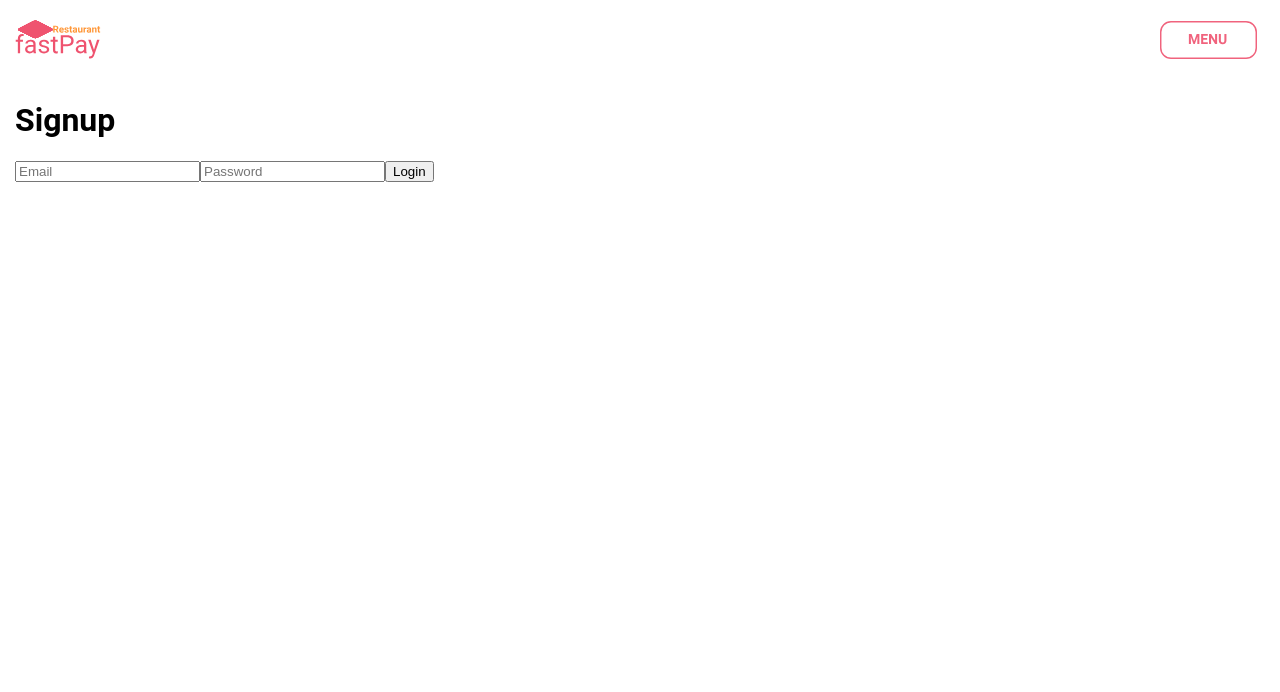
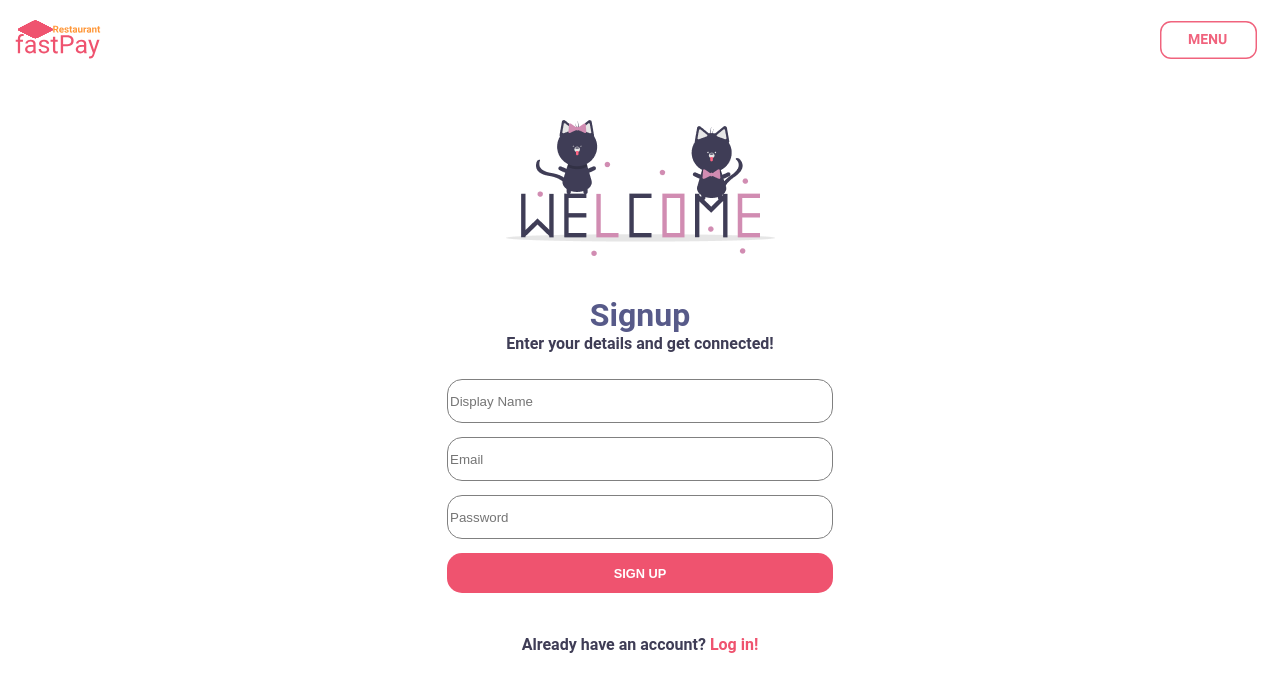
Before and after one commit to CarlosZiegler/RestFastPay-Frontend, a React (Create React App) app: page /signup in a window 1280 px wide. Shown: the top 692 px of the page. Built offline with nearby package versions, Linux system fonts and the light colour scheme.

Commit message:
add feature/style-signup

```diff
--- a/src/index.css
+++ b/src/index.css
@@ -17,6 +17,15 @@ code {
   width: 100%;
   max-width: 1250px;
   margin:0 auto;
+}
+
+.content {
+  width: 90vw;
+  margin: auto;
+  display:flex;
+  flex-direction:column;
+  justify-content: flex-end;
+  align-items: center;
 }
 
 .btn-orange{
@@ -51,6 +60,17 @@ code {
   font-size: 0.8rem;
 }
 
+.btn-coral{
+  color:white;
+  background: #EF536F;
+  border: none;
+  border-radius: 10px;
+  padding: 5px 10px;
+  font-weight: bold;
+  text-transform: uppercase;
+  font-size: 0.8rem;
+}
+
 .text-coral {
   color: #EF536F;
   font-weight: bold;
@@ -65,3 +85,11 @@ code {
   color: #575A89;
   font-weight: bold;
 }
+
+.no-margin {
+  margin: 0;
+}
+
+.img-big {
+  margin: 40px;
+}
--- a/src/pages/Login/style.css
+++ b/src/pages/Login/style.css
@@ -1,20 +1,3 @@
-.content {
-    width: 90vw;
-    margin: auto;
-    display:flex;
-    flex-direction:column;
-    justify-content: flex-start;
-    align-items: center;
-}
-
-.no-margin {
-    margin: 0;
-}
-
-.img-big {
-    margin: 40px;
-}
-
 .login-form input {
     height: 40px;
     margin: 7px;
--- a/src/pages/Signup/index.js
+++ b/src/pages/Signup/index.js
@@ -2,25 +2,27 @@ import React, { useState, useEffect } from 'react';
 import { Link, useHistory } from 'react-router-dom';
 import Navbar from '../../components/Navbar'
 import api from "../../services/api";
+import signupImg from "../../assets/welcome-signup-graphics.png"
 
 import './style.css'
 
 export default function Signup() {
     const history = useHistory()
+    const [displayName, setName] = useState('')
     const [email, setEmail] = useState('')
     const [password, setPassword] = useState('')
     const [error, setError] = useState(null)
 
 
-    const handleLogin = async () => {
+    const handleSignup = async () => {
         try {
             const { data } = await api.post("/signup", {
-                email, password
+                displayName, email, password
             });
             if (data?.hasOwnProperty('error')) {
                 return setError(data.error)
             }
-            history.push('/login')
+            history.push('/main')
         } catch (error) {
             console.log(error)
         }
@@ -28,14 +30,20 @@ export default function Signup() {
 
     return (<>
         <Navbar />
-        <div className="container">
-            <h1>Signup</h1>
+        <div className="content">
+        <img className="img-big" src={signupImg} alt="signup"/>
+            <h1 className="no-margin text-navy">Signup</h1>
+            <p className="no-margin text-gray">Enter your details and get connected!</p>
+            <br/>
             <form className="signup-form">
+                <input type="text" className="" placeholder="Display Name" required onChange={(e) => setName(e.target.value)} />
                 <input type="text" className="" placeholder="Email" required onChange={(e) => setEmail(e.target.value)} />
                 <input type="password" className="" placeholder="Password" required onChange={(e) => setPassword(e.target.value)} />
-                <button type="button" onClick={() => handleLogin()}>Login</button>
+                <button className="btn-coral" type="button" onClick={() => handleSignup()}>Sign Up</button>
             </form>
             {error && <span>{error?.message}</span>}
+            <br/>
+        <p className="text-gray">Already have an account? <a className="text-coral" href="/login">Log in!</a></p>
         </div>
     </>);
 }
--- a/src/pages/Signup/style.css
+++ b/src/pages/Signup/style.css
@@ -1,6 +1,19 @@
-.login-form{
-    display:flex;
-    flex-direction:column;
-    width: 90%;
-    margin: 0 auto;
+.signup-form {
+    display: flex;
+    flex-direction: column;
+    width: 80vw;
+    max-width: 400px;
 }
+
+.signup-form input {
+    height: 40px;
+    margin: 7px;
+    border-radius: 15px;
+    border: 1px solid gray;
+}
+
+.signup-form button {
+    height: 40px;
+    margin: 7px;
+    border-radius: 15px;
+}
```
